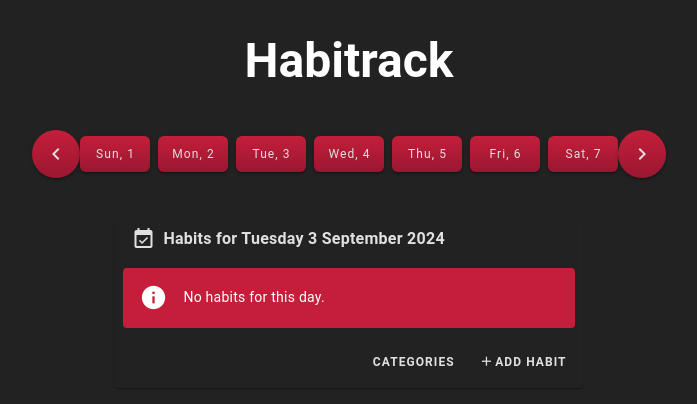
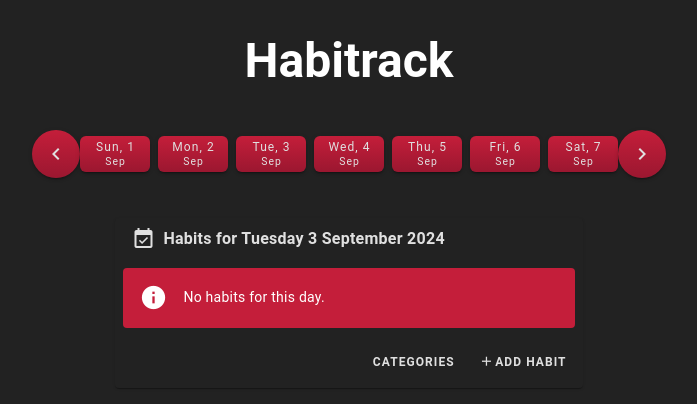
Before and after one commit to JustasDaugi/habitracker, a Vue app: page /habitracker/day/2024-09-03 in a window 1280 px wide. Shown: the top 404 px of the page, without its empty margins (291-988 px from the left). Built offline with nearby package versions, Linux system fonts and the light colour scheme.

Commit message:
feat: add month names below days of week and month days

```diff
--- a/src/components/DayNavigation/DayButtons.vue
+++ b/src/components/DayNavigation/DayButtons.vue
@@ -4,10 +4,13 @@
       v-for="day in weekDays"
       :key="day.date + weekStartDate.toISOString()"
       :color="day.date === selectedDay ? 'selected-button' : 'default-button'"
-      :class="['date-button', 'white--text']"
+      class="date-button white--text"
       @click="handleDateSelected(day.date)"
     >
-      {{ formatDayLabel(day.label) }}
+      <div class="date-content">
+        <div class="date-top">{{ formatLabel(day.label, 'day') }}</div>
+        <div class="date-bottom">{{ formatLabel(day.label, 'month') }}</div>
+      </div>
     </v-btn>
   </div>
 </template>
@@ -23,22 +26,21 @@ defineProps({
 
 const emit = defineEmits(['date-selected'])
 
-function handleDateSelected(date) {
+const handleDateSelected = (date) => {
   emit('date-selected', date)
   window.dispatchEvent(new CustomEvent('vue:date-selected', { detail: date }))
 }
 
-function formatDayLabel(label) {
+const formatLabel = (label, type) => {
   const [weekday, monthAndDate] = label.split(', ')
-  const [, dateStr] = monthAndDate.split(' ')
-  const day = parseInt(dateStr, 10)
+  const [month, dateStr] = monthAndDate.split(' ')
 
-  if (isNaN(day)) {
-    console.error(`Failed to parse date from label: ${label}`)
-    return label
+  if (type === 'day') {
+    const day = parseInt(dateStr, 10)
+    return isNaN(day) ? label : `${weekday.slice(0, 3)}, ${day}`
   }
 
-  return `${weekday.slice(0, 3)}, ${day}`
+  return month.slice(0, 3)
 }
 </script>
 
@@ -53,16 +55,28 @@ function formatDayLabel(label) {
 .date-button {
   padding: 4px 8px;
   min-width: 70px;
-  height: 36px;
+  height: 50px;
   border-radius: 6px;
   text-transform: none;
   font-weight: normal;
   font-size: 0.75rem;
   line-height: 1.2;
   background: linear-gradient(to bottom, #C41E3A 0%, #9B1730 100%);
-  color: #FFFFFF;
+  display: flex;
+  flex-direction: column;
+  justify-content: center;
+  align-items: center;
   transition: background 0.3s ease;
 }
+
+.date-content {
+  display: flex;
+  flex-direction: column;
+  align-items: center;
+}
+
+.date-top { margin-bottom: 2px; }
+.date-bottom { font-size: 0.65rem; }
 
 .date-button:hover {
   background: linear-gradient(to bottom, #B51B35 0%, #8A152B 100%);
```
